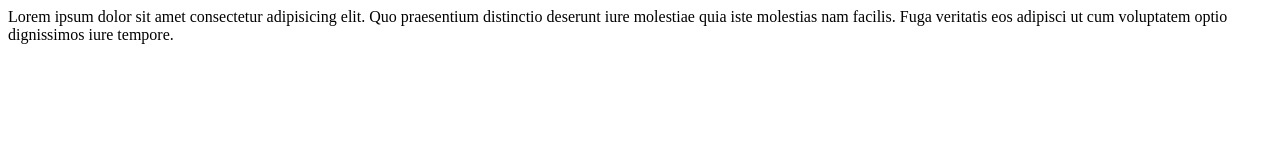
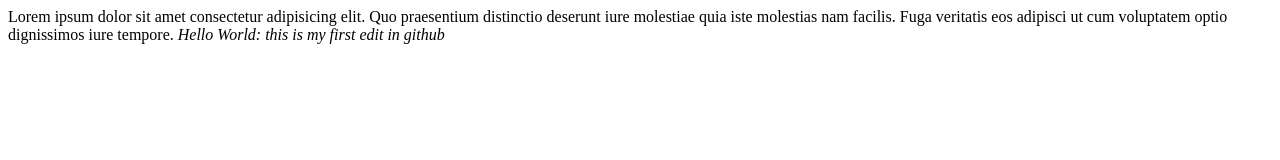
Before and after one commit to joadem25/First-Repo, a plain HTML site: page index.html in a window 1280 px wide. Drawn offline with Linux system fonts and the light colour scheme.

Commit message:
Update index.html

```diff
--- a/index.html
+++ b/index.html
@@ -8,5 +8,6 @@
 </head>
 <body>
     Lorem ipsum dolor sit amet consectetur adipisicing elit. Quo praesentium distinctio deserunt iure molestiae quia iste molestias nam facilis. Fuga veritatis eos adipisci ut cum voluptatem optio dignissimos iure tempore.
+    <em>Hello World: this is my first edit in github</em>
 </body>
 </html>
```
